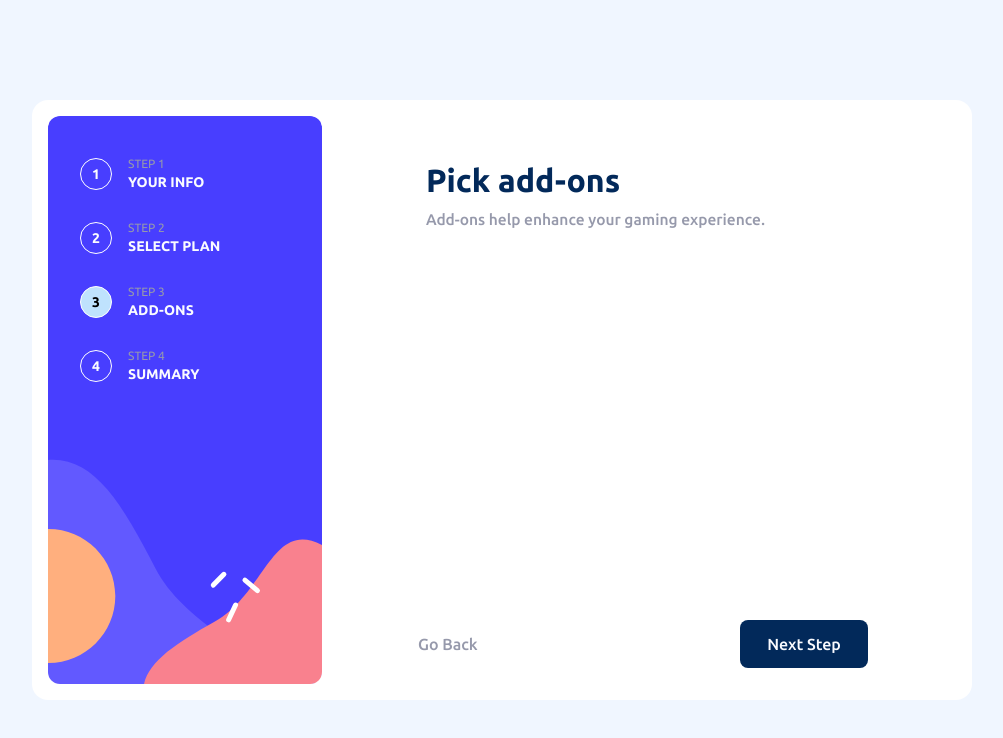
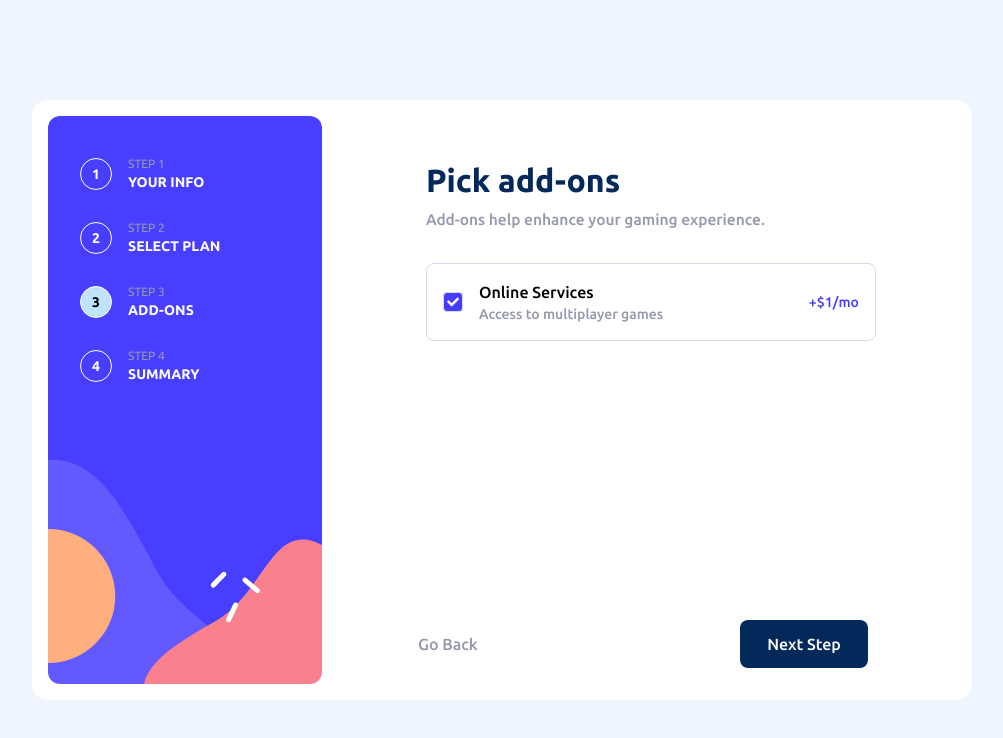
Before and after one commit to oguzhan76/multistep-form, a React (Vite) app: page / in a window 1280 px wide. Both pictures are taken after a click on the button "Next Step". Shown: the top 738 px of the page, without its empty margins (138-1141 px from the left). Built offline with nearby package versions, Linux system fonts and the light colour scheme.

Commit message:
addons data types refactored

```diff
--- a/src/Data/Data.ts
+++ b/src/Data/Data.ts
@@ -1,4 +1,5 @@
 import type { Offers, Addons } from "../types/DataTypes"
+import { AddonKeys } from "../types/FormTypes";
 
 export const PlanOffers: Offers = {
     arcade: { monthly: '9', yearly: '90' },
@@ -7,7 +8,7 @@ export const PlanOffers: Offers = {
 };
 
 export const AddonOffers: Addons = {
-    onlineService: {selected: true, price: '1'},
-    largerStorage: {selected: true, price: '2'},
-    customizableProfile: {selected: false, price: '2'}
+    [AddonKeys.ONLINESERVICE as string]: {selected: true, price: '1'},
+    [AddonKeys.LARGERSTORAGE  as string]: {selected: true, price: '2'},
+    [AddonKeys.CUSTOMIZABLEPROFILE  as string]: {selected: false, price: '2'}
 }
--- a/src/components/AddonsForm.tsx
+++ b/src/components/AddonsForm.tsx
@@ -1,11 +1,34 @@
+import checkMark from '../assets/check-mark-svgrepo-com.svg';
+import { AddonsFormData } from '../types/FormTypes';
 
-export default function AddonsForm() {
+type AddonsFormProps = {
+  addons: AddonsFormData,
+  onChange: React.Dispatch<React.SetStateAction<AddonsFormData>>
+}
+
+export default function AddonsForm({addons, onChange}: AddonsFormProps ) {
+
+  const handleAddonSelection = (selectedAddon: string) => {
+    onChange({...addons, selectedAddon: !addons[selectedAddon]});
+
+  }
+
   return (
     <div className=" px-6 py-8 ds:px-4 ds:pl-16 ds:pr-10 ds:pt-0 ds:pb-6">
       <h1 className="font-extrabold text-[32px] text-marine_blue mb-1">Pick add-ons</h1>
       <p className="text-cool_gray mb-8 text-[15.5px]">Add-ons help enhance your gaming experience.</p>
-      <div>
-
+      <div className="card justify-between items-center" onClick={() => handleAddonSelection('onlineService')}>
+        <div className="flex items-center gap-4">
+          <div className='relative flex'>
+            <input className="appearance-none w-5 h-5 border border-1 border-light_gray rounded bg-purplish_blue" type="checkbox" />
+            <img className='absolute top-1 left-1' src={checkMark} />
+          </div>
+          <div>
+            <h4>Online Services</h4>
+            <p className="text-sm text-cool_gray" >Access to multiplayer games</p>
+          </div>
+        </div>
+        <p className="text-sm text-purplish_blue" >+$1/mo</p>
       </div>
     </div>
   )
--- a/src/components/MultiStepForm.tsx
+++ b/src/components/MultiStepForm.tsx
@@ -10,9 +10,10 @@ import { PlanFormData, Recurral, PlanType } from '../types/FormTypes';
 import AddonsForm from './AddonsForm';
 
 //Create object from addonOffers with only selected boolean as value.
-const addonsData: AddonsFormData = {};
-Object.keys(AddonOffers).forEach(addonName => {
-  addonsData[addonName] = AddonOffers[addonName].selected;
+const addonsFormData: AddonsFormData = {} as AddonsFormData;
+Object.keys(AddonOffers).forEach((addonName) => {
+  addonsFormData[addonName] = AddonOffers[addonName].selected;
+  console.log(addonsFormData[addonName]);
 })
 
 export default function MultiStepForm() {
@@ -21,9 +22,7 @@ export default function MultiStepForm() {
   const [pInfo, setPInfo] = useState<PersonalInfoFormData>({name: '', email: '', phone: ''});
   const [pInfoError, setPInfoError] = useState<PersonalInfoFormError>({name: null, email: null, phone: null});
   const [planData, setPlanData] = useState<PlanFormData>({ type: PlanType.ARCADE, recurral: Recurral.MONTHLY });
-  const [addons, setAddons] = useState<AddonsFormData>(addonsData);
-
-  console.log(addonsData);
+  const [addons, setAddons] = useState<AddonsFormData>(addonsFormData);
 
   const handlePlanChange = (planData: Partial<PlanFormData>) => {
     setPlanData(prev => ({...prev, ...planData}));
@@ -32,7 +31,7 @@ export default function MultiStepForm() {
   const FormPages: ReactElement[] = [
     <PersonalForm data={pInfo} onChange={setPInfo} error={pInfoError}/>,
     <PlanForm offers={PlanOffers} plan={planData} onChange={handlePlanChange}/>,
-    <AddonsForm />
+    <AddonsForm addons={addons} onChange={setAddons}/>
   ]
 
   const goNextStep = (e: React.FormEvent<HTMLFormElement>) => {
@@ -40,16 +39,12 @@ export default function MultiStepForm() {
     if(currentStep === 0 && !validatePInfoFields())
       return;
     setCurrentStep(prev => prev + 1);
-    console.log('submitted');
   }
 
   const goPrevStep = (e: React.MouseEvent<HTMLButtonElement>) => {
     e.preventDefault();
     setCurrentStep(prev => prev - 1);
-    console.log('go back')
   }
-
-
 
   // Returns true if all the fields are valid
   const validatePInfoFields = (): boolean => {
@@ -57,14 +52,15 @@ export default function MultiStepForm() {
     const errors: PersonalInfoFormError = {name: null, email: null, phone: null};
     if(!pInfo.name) errors.name = emptyField;
 
+    const emailFormat = /^[\w-.]+@([\w-]+\.)+[\w-]{2,4}$/g;
     if(!pInfo.email) errors.email = emptyField;
-    else if(!(/^[\w-.]+@([\w-]+\.)+[\w-]{2,4}$/g).test(pInfo.email)) errors.email = "This field must be email format";
+    else if(!emailFormat.test(pInfo.email)) errors.email = "This field must be email format";
 
+    const phoneFormat = /^[+][(]?[0-9]{3}[)]?[-\s.]?[0-9]{3}[-\s.]?[0-9]{4,6}$/g;
     if(!pInfo.phone) errors.phone = emptyField;
-    else if(!(/^[+][(]?[0-9]{3}[)]?[-\s.]?[0-9]{3}[-\s.]?[0-9]{4,6}$/g).test(pInfo.phone)) errors.phone = "This field must be phone format"
+    else if(!phoneFormat.test(pInfo.phone)) errors.phone = "This field must be phone format"
 
     setPInfoError(errors);
-    console.log(errors);
     return !errors.name && !errors.email && !errors.phone
   }
 
@@ -124,7 +120,7 @@ export default function MultiStepForm() {
       </form>
     </div>
   )
-    // console.log(PInfoHasEmptyField());
+
   return isDesktop ? desktop : mobile;
 }
 
--- a/src/components/PlanForm.tsx
+++ b/src/components/PlanForm.tsx
@@ -32,7 +32,7 @@ export default function PlanForm({ offers, plan, onChange }: PlanFormProps) {
             <p className="text-cool_gray mb-4 text-[16.5px] ds:text-[15.5px]">You have the option of monthly or yearly billing.</p>
             <section className='ds:mt-10 w-full flex flex-col ds:flex-row gap-3 ds:gap-5 text-marine_blue'>
                 <button
-                    className={`card ${plan.type === PlanType.ARCADE && 'selected-card'}`}
+                    className={`card ds:w-[136px] ds:flex-col ${plan.type === PlanType.ARCADE && 'selected-card'}`}
                     onClick={(e) => { handlePlanSelection(e, PlanType.ARCADE) }}
                 >
                     <img src={arcadeIcon} />
@@ -43,7 +43,7 @@ export default function PlanForm({ offers, plan, onChange }: PlanFormProps) {
                     </div>
                 </button>
                 <button
-                    className={`card ${plan.type === PlanType.ADVANCED && 'selected-card'}`}
+                    className={`card ds:w-[136px] ds:flex-col ${plan.type === PlanType.ADVANCED && 'selected-card'}`}
                     onClick={(e) => { handlePlanSelection(e, PlanType.ADVANCED) }}
                 >
                     <img src={advancedIcon} />
@@ -54,7 +54,7 @@ export default function PlanForm({ offers, plan, onChange }: PlanFormProps) {
                     </div>
                 </button>
                 <button
-                    className={`card ${plan.type === PlanType.PRO && 'selected-card'}`}
+                    className={`card ds:w-[136px] ds:flex-col ${plan.type === PlanType.PRO && 'selected-card'}`}
                     onClick={(e) => { handlePlanSelection(e, PlanType.PRO) }}
                 >
                     <img src={proIcon} />
--- a/src/styles/index.css
+++ b/src/styles/index.css
@@ -8,7 +8,7 @@ body {
 }
 
 .card {
-  @apply p-4 border border-light_gray rounded-lg ds:w-[136px] h-fit flex ds:flex-col hover:border-purplish_blue;
+  @apply p-4 border border-light_gray rounded-lg h-fit flex hover:border-purplish_blue;
 }
 
 .selected-card {
--- a/src/types/DataTypes.ts
+++ b/src/types/DataTypes.ts
@@ -1,11 +1,13 @@
+import { AddonKeys } from "./FormTypes"
+
 export interface Offers {
     [key: string]: {
         monthly: string,
         yearly: string
 }}
 
-export interface Addons {
-    [key: string]: {
+export type Addons = {
+    [key in AddonKeys as string]: {
         selected: boolean,
         price: string
     }
--- a/src/types/FormTypes.ts
+++ b/src/types/FormTypes.ts
@@ -19,9 +19,17 @@ export interface PlanFormData {
     type: PlanType,
     recurral: Recurral
 }
+// export type AddonKeys = "onlineService" | "largerStorage" | 'customizableProfile';
+export enum AddonKeys {
+    ONLINESERVICE = "onlineService",
+    LARGERSTORAGE = "largerStorage",
+    CUSTOMIZABLEPROFILE = "customizableProfile"
+}
 
-export interface AddonsFormData {
-    [key: string]: boolean
+
+export type AddonsFormData = {
+    // [key: string]: boolean
+    [key in AddonKeys as string]: boolean
 }
 
 export interface FormData {
```
Also changed, not shown: src/assets/bg-sidebar-mobile.svg, src/assets/check-mark-svgrepo-com.svg (added).
